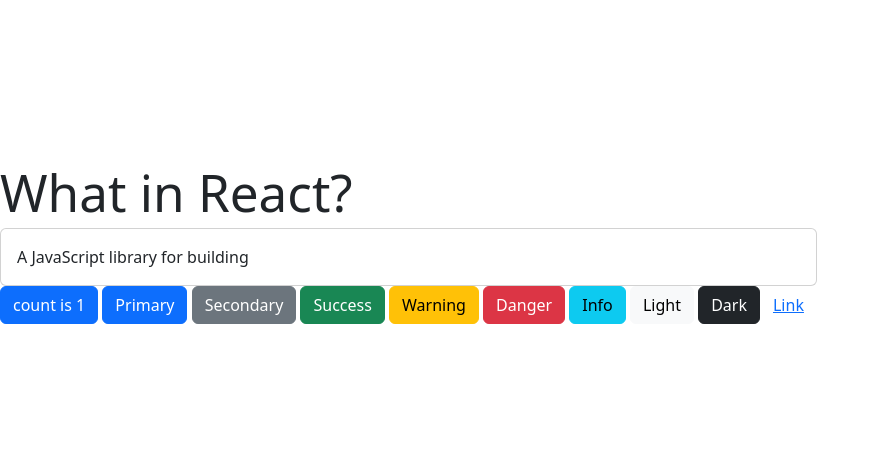
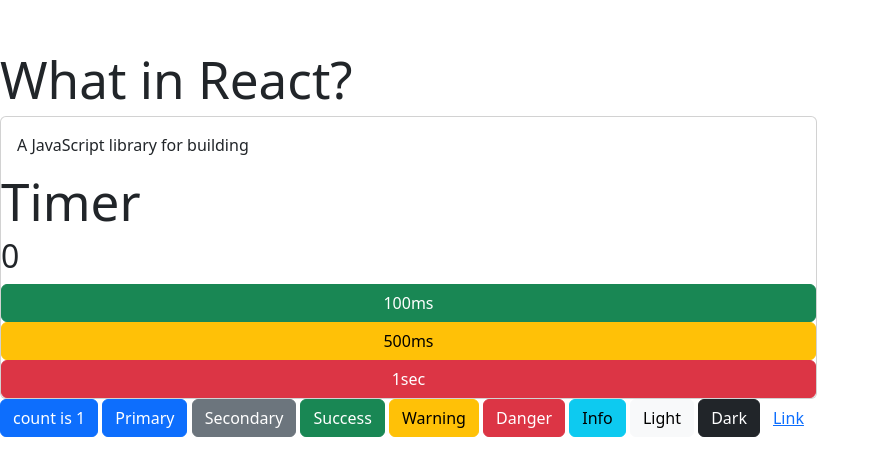
Before and after one commit to valenok31/reaction, a React (Vite) app: page / in a window 1280 px wide. Shown: the part 156-632 px from the top of the page, without its empty margins (0-880 px from the left). Built offline with nearby package versions, Linux system fonts and the light colour scheme.

Commit message:
useEffect(()=>{},[])

```diff
--- a/src/useStateExample/Component.jsx
+++ b/src/useStateExample/Component.jsx
@@ -1,18 +1,37 @@
-
 import {Button} from 'react-bootstrap';
 import {Card} from "react-bootstrap";
 //import Button from 'react-bootstrap/Button';
-import {useState} from "react";
+import {useEffect, useState} from "react";
+
+
+function Timer({intervalValure}) {
+    const [value, setValue] = useState(0);
+    useEffect(() => {
+    }, []);
+    return <>
+        <h1>Timer</h1>
+        <h2>{value}</h2>
+    </>
+}
 
 export function Component() {
 
     const [count, setCount] = useState(1)
     const [variant, setVariant] = useState("primary")
+    const [intervalValue, setIntervalValue] = useState();
+    const hendleIntervalClick = (ms) => {
+        setIntervalValue(ms)
+    }
+
     return <>
         <h1> What in React? </h1>
 
         <Card>
             <Card.Body>A JavaScript library for building</Card.Body>
+            <Timer intervalValure={intervalValue}></Timer>
+            <Button variant="success" onClick={() => hendleIntervalClick(100)}>100ms</Button>
+            <Button variant="warning" onClick={() => hendleIntervalClick(500)}>500ms</Button>
+            <Button variant="danger" onClick={() => hendleIntervalClick(1000)}>1sec</Button>
         </Card>
         <Button variant={variant} onClick={() => {
             setCount((count) => count + 1)
```
Lines whose indentation alone changed are shown as unchanged.
